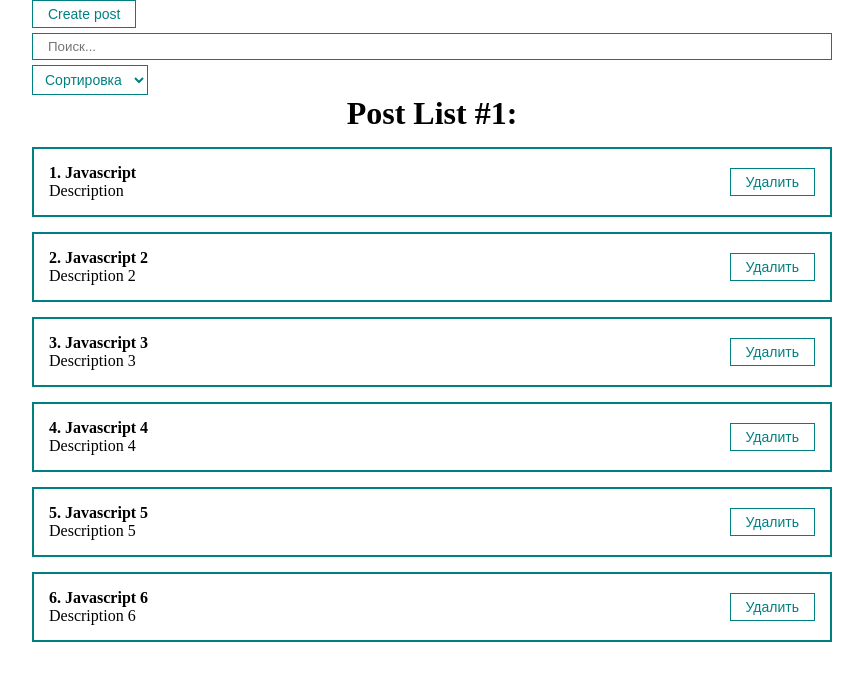
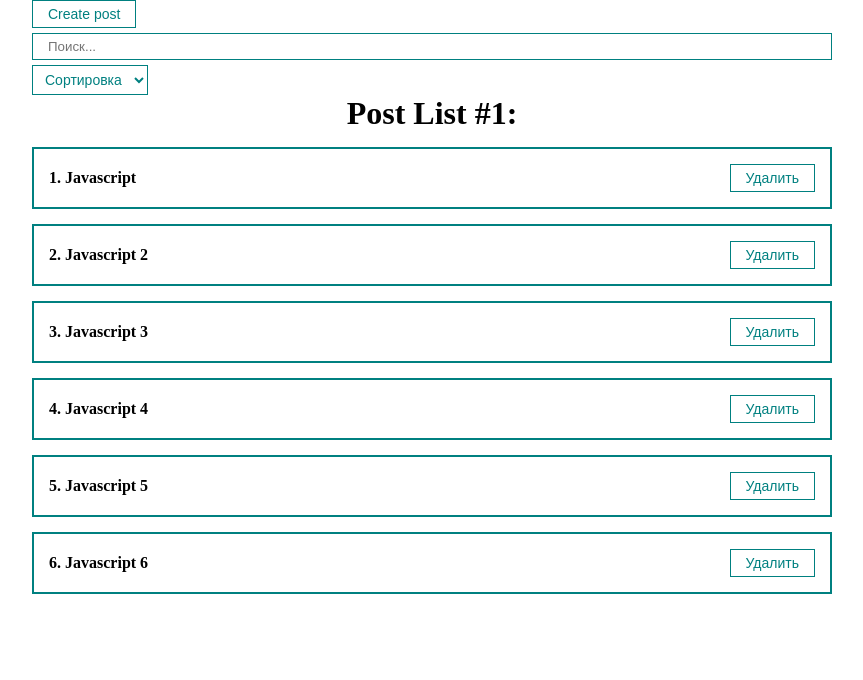
Before and after one commit to alexmanwell/react-blog, a React (Create React App) app: page / in a window 1280 px wide. Shown: the top 680 px of the page, without its empty margins (208-1071 px from the left). Built offline with nearby package versions, Linux system fonts and the light colour scheme.

Commit message:
fix. rename parameter from description to body

```diff
--- a/src/components/PostItem.jsx
+++ b/src/components/PostItem.jsx
@@ -6,7 +6,7 @@ export const PostItem = (props) => {
     <div className="post">
       <div className="post__content">
         <strong>{props.number}. {props.post.title}</strong>
-        <div>{props.post.description}</div>
+        <div>{props.post.body}</div>
       </div>
       <div className="post__btns">
         <MyButton onClick={() => props.remove(props.post)}>Удалить</MyButton>
```
